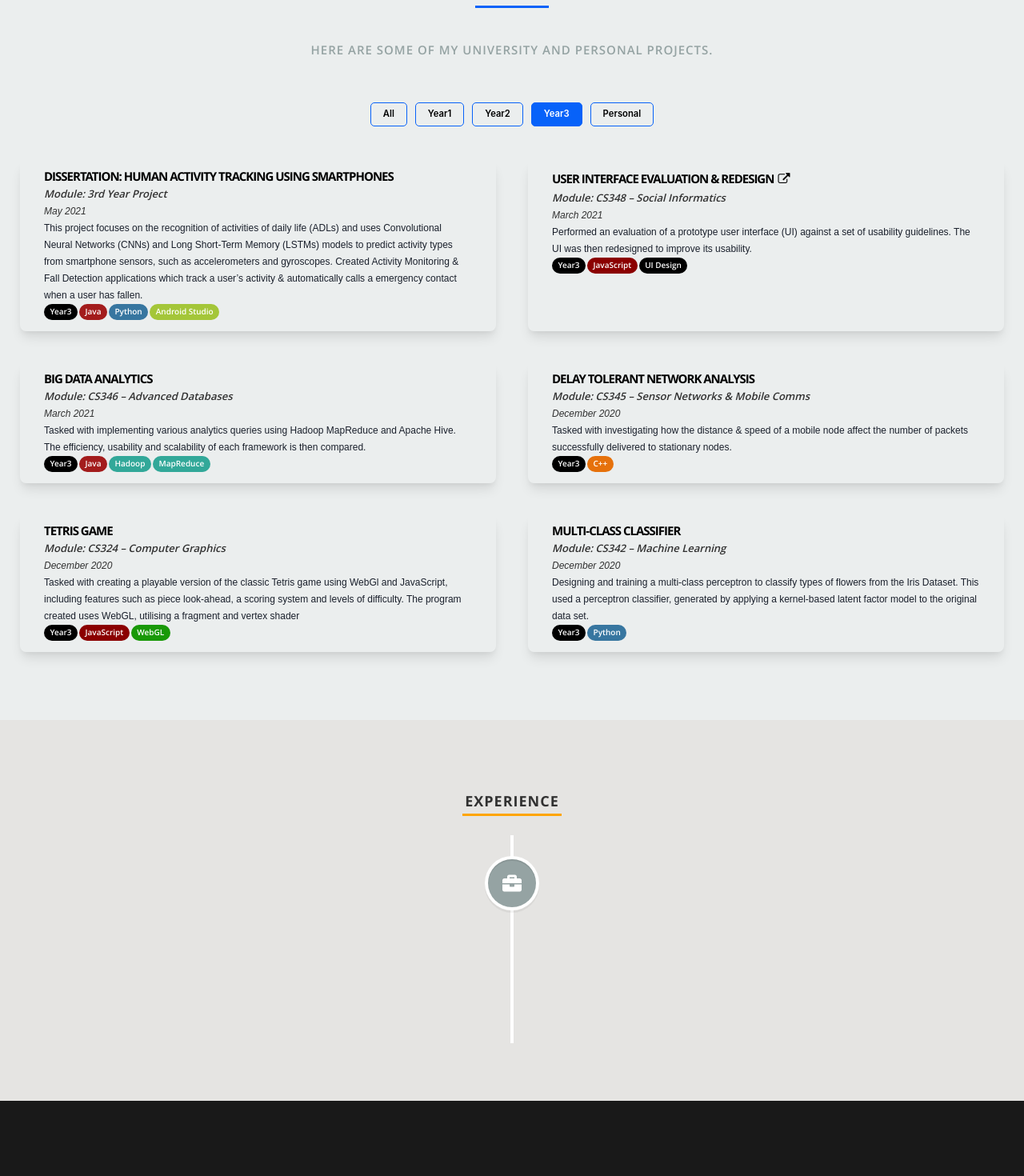
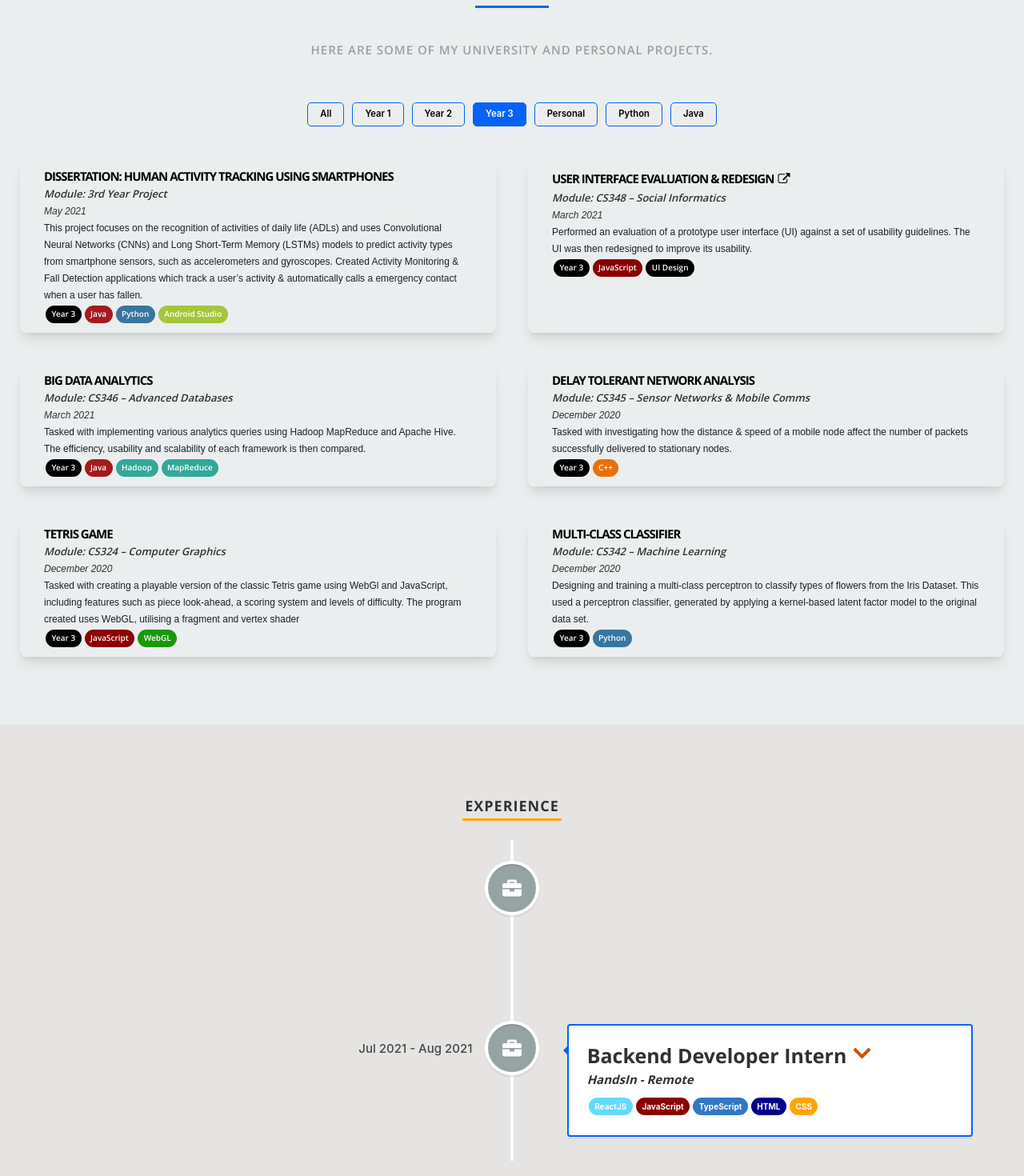
Before and after one commit to HirenRMistry/PortfolioV2, a React (Create React App) app: page / in a window 1280 px wide. Shown: the part 1400-2870 px from the top of the page at 80% size. Built offline with nearby package versions, Linux system fonts and the light colour scheme.

Commit message:
Updated Experience section with data & styling, using react-vertical timeline component

```diff
--- a/package.json
+++ b/package.json
@@ -17,6 +17,7 @@
     "react-bootstrap": "^1.6.1",
     "react-dom": "^17.0.2",
     "react-icons": "^3.11.0",
+    "react-router-dom": "^6.0.2",
     "react-scripts": "4.0.3",
     "react-vertical-timeline-component": "^3.3.3",
     "web-vitals": "^0.2.4"
--- a/public/css/layout.css
+++ b/public/css/layout.css
@@ -240,8 +240,9 @@ ul#nav li.current a { color: #fe6928; border-bottom: 1px solid #fe6928}
    overflow: hidden;
 }
 
-#resume a, #resume a:visited  { color: #0762f9; }
-#resume a:hover, #resume a:focus { color: #313131; }
+.vertical-timeline-element-date {
+   font-size: 15px!important;
+}
 
 #resume h1 {
    font: 18px/24px 'opensans-bold', sans-serif;
@@ -668,7 +669,7 @@ ul#nav li.current a { color: #fe6928; border-bottom: 1px solid #fe6928}
   display: inline-block;
   border-radius: 5px;
   padding:2px;
-  margin: 5px!important;
+  margin: 2px!important;
   padding:5px;
   color: white!important;
   font-weight: bold!important;
@@ -686,10 +687,15 @@ ul#nav li.current a { color: #fe6928; border-bottom: 1px solid #fe6928}
   border-color: white!important;
   border-width: 2px!important;
 }
-.tag:hover{
+/* .tag:hover{
   background-color: white;
   color:black!important;
 }
+.tag a:visited {
+   color: white !important;
+   color:black!important;
+
+} */
 /* .TagReact{
   background-color: red;
 }
--- a/public/index.html
+++ b/public/index.html
@@ -1,6 +1,7 @@
 <!DOCTYPE html>
 <html lang="en">
   <head>
+    <base href="/" />
     <meta charset="utf-8">
     <meta name="viewport" content="width=device-width, initial-scale=1, shrink-to-fit=no">
     <meta name="theme-color" content="#000000">
--- /dev/null
+++ b/src/components/Job.jsx
@@ -0,0 +1,52 @@
+import React, { Component } from 'react';
+import { VerticalTimelineElement}  from 'react-vertical-timeline-component';
+import 'react-vertical-timeline-component/style.min.css';
+import {FaBriefcase, FaChevronDown} from 'react-icons/fa';
+import TechTag from './TechTag';
+
+export default class Job extends Component {
+    constructor(props) {
+        super(props);
+        this.state = {
+          show: false
+        };
+    }
+
+    chevronButton = () => {
+        return (
+            <button
+                onClick={() => this.setState({show: !this.state.show})}
+                style={{color: "#CC5200"}}
+            >
+            <FaChevronDown/></button>
+        )
+    }
+
+    render(){
+        var job = this.props.job;
+
+
+        return (
+            <VerticalTimelineElement
+              className="vertical-timeline-element--work"
+              contentStyle={{border: '2px solid  #0762f9', color: 'black'}}
+              contentArrowStyle={{ borderRight: '7px solid  #0762f9' }}
+              date={job.date}
+              iconStyle={{ background: '#95A3A3', color: '#fff' }}
+              icon={<FaBriefcase/>}
+            >
+              <h3>{job.position}  {job.desc.length ? this.chevronButton() : null}</h3>
+              <h4><i>{job.company} - {job.location}</i></h4>
+              {this.state.show &&
+                <ul style={{listStyleType: "disc"}}>
+                  {job.desc.map(d => <li style={{marginLeft: "20px"}}>{d}</li>)}
+                </ul>
+                }
+              <div style={{marginTop: '5px'}}>
+                {job.tags.map(t => <TechTag tag={t}/>)}
+              </div>
+            </VerticalTimelineElement>
+
+        )
+    }
+}
--- a/src/components/Resume.jsx
+++ b/src/components/Resume.jsx
@@ -1,8 +1,6 @@
 import React, { Component } from 'react';
-import { VerticalTimeline, VerticalTimelineElement}  from 'react-vertical-timeline-component';
-import 'react-vertical-timeline-component/style.min.css';
-import {FaBriefcase} from 'react-icons/fa';
-import TechTag from './TechTag';
+import Job from './Job';
+import { VerticalTimeline}  from 'react-vertical-timeline-component';
 
 export default class Resume extends Component {
 
@@ -26,23 +24,9 @@ export default class Resume extends Component {
             <h1><span style={titleStyle}>Experience</span></h1>
           </div>
           <VerticalTimeline>
-          {resume.map(job => (
-            <VerticalTimelineElement
-              className="vertical-timeline-element--work"
-              contentStyle={{border: '2px solid  #0762f9', color: 'black'}}
-              contentArrowStyle={{ borderRight: '7px solid  #0762f9' }}
-              date={job.date}
-              iconStyle={{ background: '#95A3A3', color: '#fff' }}
-              icon={<FaBriefcase/>}
-            >
-              <h3>{job.position}</h3>
-              <h4>{job.company} - {job.location}</h4>
-              {job.desc.map(d => <p style={{margin:'0'}}>{d}</p>)}
-              <div style={{marginTop: '5px'}}>
-              {job.tags.map(t => <TechTag tag={t}/>)}
-            </div>
-            </VerticalTimelineElement>
-          ))}
+            {resume.map(job => (
+              <Job job={job}/>
+            ))}
           </VerticalTimeline>
 
         </section>
--- a/src/components/TechTag.jsx
+++ b/src/components/TechTag.jsx
@@ -1,6 +1,7 @@
 import React, { Component } from 'react';
 import colours from '../data/colours.json';
 import {Tag} from '@chakra-ui/react';
+
 
 export default class TechTag extends Component {
     render(){
@@ -9,12 +10,14 @@ export default class TechTag extends Component {
 
         return (
             <Tag
+                className="tag"
                 variant="subtle"
                 marginRight="2px"
                 color="white"
                 backgroundColor={col}
                 borderRadius="full"
-                size='lg'>
+                size='lg'
+                >
                 {tag}
             </Tag>
         )
--- a/src/data/colours.json
+++ b/src/data/colours.json
@@ -26,5 +26,10 @@
     "Robot Arm": "",
     "Internship": "",
     "Deutsche Bank": "",
-    "default": "#000"
+    "TypeScript": "#3178c6",
+    "C#": "#800087",
+    "default": "#000",
+    "AWS": "#FF9900",
+    "PostgreSQL": "#4269f5",
+    "Robot-Framework": "#00c0b5"
 }
--- a/src/data/projects.json
+++ b/src/data/projects.json
@@ -1,18 +1,25 @@
 {
   "projects": [
+    {
+      "title": "Chat Application",
+      "date": "November 2021",
+      "category":"Personal Project",
+      "one_line": "Created a Full-Stack Chat Application using RESTful API endpoints and Sockets for instant messaging. Designed & implemented a database to hold users, messages and chats using PostgreSQL. Use of PyTest & Robot Framework for both unit and integration testing.",
+      "tags" : ["Personal", "Python","Flask", "ReactJS", "PostgreSQL", "AWS", "Robot-Framework"]
+    },
     {
       "title":"Dissertation: Human Activity Tracking using Smartphones",
       "date": "May 2021",
       "category":"Module: 3rd Year Project",
       "one_line": "This project focuses on the recognition of activities of daily life (ADLs) and uses Convolutional Neural Networks (CNNs) and Long Short-Term Memory (LSTMs) models to predict activity types from smartphone sensors, such as accelerometers and gyroscopes. Created Activity Monitoring & Fall Detection applications which track a user’s activity & automatically calls a emergency contact when a user has fallen.",
-      "tags" : ["Year3", "Java", "Python", "Android Studio"]
+      "tags" : ["Year 3", "Java", "Python", "Android Studio"]
     },
     {
       "title":"User Interface Evaluation & Redesign",
       "date": "March 2021",
       "category":"Module: CS348 – Social Informatics",
       "one_line": "Performed an evaluation of a prototype user interface (UI) against a set of usability guidelines. The UI was then redesigned to improve its usability.",
-      "tags" : ["Year3", "JavaScript", "UI Design"],
+      "tags" : ["Year 3", "JavaScript", "UI Design"],
       "url":"https://eveg.hirenmistry.co.uk/"
     },
     {
@@ -20,28 +27,28 @@
       "date": "March 2021",
       "category":"Module: CS346 – Advanced Databases",
       "one_line": "Tasked with implementing various analytics queries using Hadoop MapReduce and Apache Hive. The efficiency, usability and scalability of each framework is then compared.",
-      "tags" : ["Year3", "Java", "Hadoop", "MapReduce"]
+      "tags" : ["Year 3", "Java", "Hadoop", "MapReduce"]
     },
     {
       "title":"Delay Tolerant Network Analysis",
       "date": "December 2020",
       "category":"Module: CS345 – Sensor Networks & Mobile Comms",
       "one_line": "Tasked with investigating how the distance & speed of a mobile node affect the number of packets successfully delivered to stationary nodes.",
-      "tags" : ["Year3", "C++"]
+      "tags" : ["Year 3", "C++"]
     },
     {
       "title":"TETRIS Game",
       "date": "December 2020",
       "category":"Module: CS324 – Computer Graphics",
       "one_line": "Tasked with creating a playable version of the classic Tetris game using WebGl and JavaScript, including features such as piece look-ahead, a scoring system and levels of difficulty. The program created uses WebGL, utilising a fragment and vertex shader ",
-      "tags" : ["Year3", "JavaScript", "WebGL"]
+      "tags" : ["Year 3", "JavaScript", "WebGL"]
     },
     {
       "title":"Multi-Class Classifier",
       "date": "December 2020",
       "category":"Module: CS342 – Machine Learning",
       "one_line": "Designing and training a multi-class perceptron to classify types of flowers from the Iris Dataset. This used a perceptron classifier, generated by applying a kernel-based latent factor model to the original data set.",
-      "tags" : ["Year3", "Python"]
+      "tags" : ["Year 3", "Python"]
     },
     {
       "title":"Portfolio Website (V2)",
@@ -68,7 +75,7 @@
       "date": "April 2020",
       "category":"Module: CS259 – Formal Languages",
       "one_line": "Parsed & evaluated Programming Language of the Moment (PLM). This allowed for assignments & functions.",
-      "tags" : ["Year2", "javacc"]
+      "tags" : ["Year 2", "javacc"]
     },
     {
       "title":"Derivative Trade Reporting & Analytical Tool",
@@ -80,7 +87,7 @@
         "Our project was able to add, edit and delete derivate trade and currency data, in additon to using Machine Learning to find ‘fat-finger’ errors and other inconsistencies in the data over time.",
         "For this project, we used Python with the Flask Web framework along in combination with isolation forest used in the machine learning."
       ],
-      "tags" : ["Year2", "Flask", "Python"],
+      "tags" : ["Year 2", "Flask", "Python"],
       "image":"cs261Trade.jpg",
       "github": false,
       "url":""
@@ -94,7 +101,7 @@
         "In this project, I created a Timetable Scheduler which will schedule a given a set of modules and lab sessions on weekdays with a given number of slots, ensuring the sessions are scheduled in the most cost-effective way.",
         "This is an example of a solution to a constraint satisfaction problem and uses backtracking in addition to a MRV ordering heuristic to find the best solution."
       ],
-      "tags" : ["Year2", "Artificial Intellgence", "Python"],
+      "tags" : ["Year 2", "Artificial Intellgence", "Python"],
       "image":"timetablescheduler.jpg",
       "url":""
     },
@@ -107,7 +114,7 @@
         "In this task, I created a Packet sniffer that can detect and analyse Ethernet, ARP, IPv4 and TCP packets written in C. In addition, the program can also detect intrusions such as: SYN attacks, ARP poisoning and blacklisted URLs.",
         "Packets are analysed concurrently using a thread pool with a maximum of 10 threads."
       ],
-      "tags" : ["Year2", "C", "HTML"],
+      "tags" : ["Year 2", "C", "HTML"],
       "image":"packetsniffer.jpg",
       "url":""
     },
@@ -121,7 +128,7 @@
         "Using JDBC, the system allows staff to create in-store purchases, collections and deliveries, review the biggest selling products, calculate staff life-time success, staff contribution and candidates for employee of the year all using SQL queries.",
         "Input is carefully sanitised and validated before the SQL query is constructed."
       ],
-      "tags" : ["Year2", "SQL", "Java"],
+      "tags" : ["Year 2", "SQL", "Java"],
       "image":"databases.jpg",
       "url":""
     },
@@ -135,7 +142,7 @@
         "The program then updates and returns the state to user. Input included assignment, if statements and instructions to retrieve data from memory.",
         "Additional functionality I implemented included while statements, repeat statements, Booleans and the factorial function."
       ],
-      "tags" : ["Year1", "Haskell", "Functional"],
+      "tags" : ["Year 1", "Haskell", "Functional"],
       "image":"scratchclone.jpg",
       "url":""
     },
@@ -148,7 +155,7 @@
         "This project involved writing specific functions in the Haskell to implement Donald Knuth's algorithm in the Mastermind game.",
         "This algorithm has the ability to solve any four character codes in under 5 guesses."
       ],
-      "tags" : ["Year1", "Haskell", "Functional"],
+      "tags" : ["Year 1", "Haskell", "Functional"],
       "image":"mastermind.jpg",
       "url":""
     },
@@ -162,7 +169,7 @@
         "This project simulated the basic functionality of Twitter and involved storing and retrieving users, ‘Weets’, and followers. ",
         "Hash tables and adjacency matrices were used to store and retrieve the data, ensuring a fast and efficient process."
       ],
-      "tags" : ["Year1", "Java"],
+      "tags" : ["Year 1", "Java"],
       "image":"noimage.jpg",
       "url":""
     },
@@ -177,7 +184,7 @@
         "After the depth-first search, the robot is able to use the stack to navigate a clear route to the target.",
         "As an additional feature, I created a program which allowed the user to control the robot using a keyboard."
       ],
-      "tags" : ["Year1", "Java", "DFS"],
+      "tags" : ["Year 1", "Java", "DFS"],
       "image":"maze2.jpg",
       "url":""
     },
@@ -191,7 +198,7 @@
         "The robot needed to avoid crashing into walls and pick the correct route to move towards the target. ",
         "In the event multiple moves made the robot move towards the target, a random move was chosen."
       ],
-      "tags" : ["Year1", "Java", "DFS"],
+      "tags" : ["Year 1", "Java", "DFS"],
       "image":"maze1.jpg",
       "url":""
     },
@@ -225,7 +232,7 @@
     }
 
   ],
-  "defaultCategory": "Year3",
-  "categories": ["All", "Year1", "Year2", "Year3", "Personal"]
+  "defaultCategory": "Year 3",
+  "categories": ["All", "Year 1", "Year 2", "Year 3", "Personal", "Python", "Java"]
 
 }
--- a/src/data/resume.json
+++ b/src/data/resume.json
@@ -1,4 +1,15 @@
 [
+    {
+        "position": "Software Engineer",
+        "company": "BT",
+        "location": "London",
+        "date": "Sep 2021 - Present",
+        "desc":
+        [
+
+        ],
+        "tags": ["Python", "ReactJS","JavaScript", "C#", "PostgreSQL"]
+    },
     {
         "position": "Backend Developer Intern",
         "company": "HandsIn",
```
Also changed, not shown: public/css/media-queries.css (+7 -2 lines), 1 other file (tests, documents, lock files or other folders).
